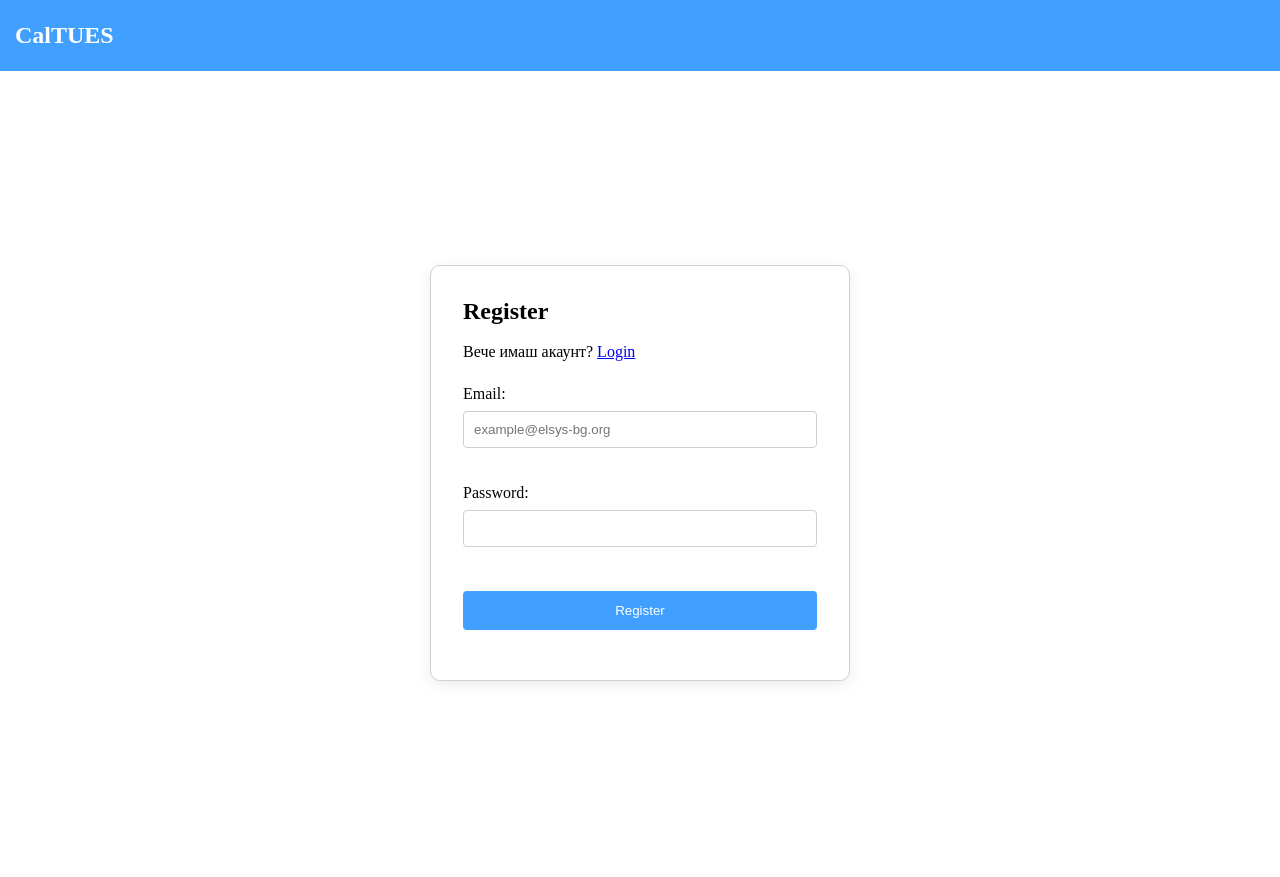
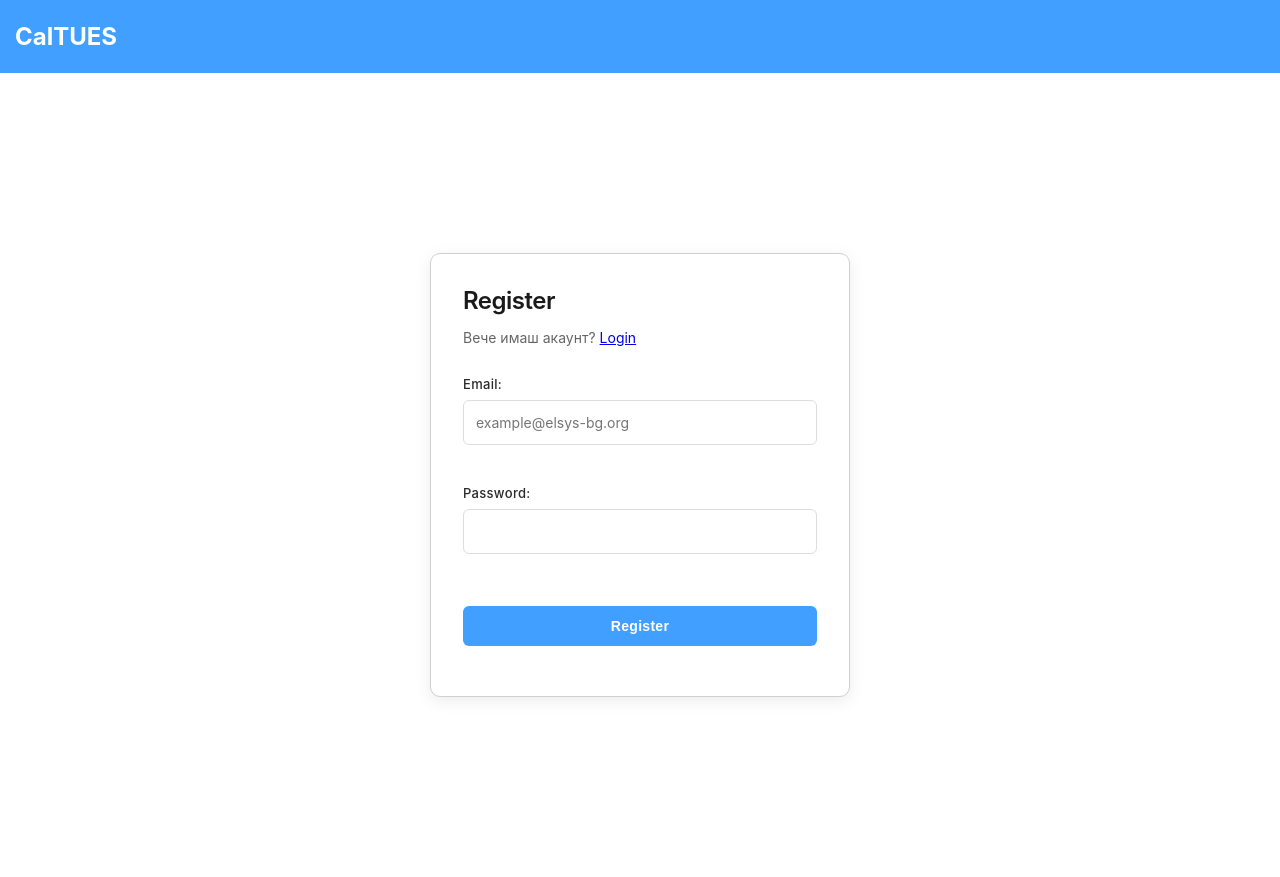
Before and after one commit to IT-8-TUES/8V-25-26-Nino-chan, a Flask app: template Kristian/templates/register.html in a window 1280 px wide. Before the commit the page ends 682 px from the top, so only its background shows below. Run offline with Flask 3, Linux system fonts and the light colour scheme; the template is opened without the code that fills it, so the values that code supplies are empty.

Commit message:
Changes to register css

```diff
--- a/Kristian/static/styles.css
+++ b/Kristian/static/styles.css
@@ -1,5 +1,7 @@
 body {
     margin: 0px;
+    font-family: -apple-system, BlinkMacSystemFont, 'Segoe UI', Roboto, 'Helvetica Neue', Arial, sans-serif;
+    color: #333;
 }
 header {
     background-color: rgb(65, 160, 255);
@@ -28,10 +30,17 @@ header h1 {
     box-shadow: 0 4px 16px rgba(0, 0, 0, 0.08);
 }
 .register-body h2 {
-    margin: 0 0 18px;
+    margin: 0 0 12px;
+    font-size: 24px;
+    font-weight: 600;
+    color: #1a1a1a;
+    letter-spacing: -0.5px;
 }
 .register-body p {
-    margin: 0 0 24px;
+    margin: 0 0 28px;
+    font-size: 14px;
+    line-height: 1.5;
+    color: #666;
 }
 .register-body form {
     display: block;
@@ -39,25 +48,52 @@ header h1 {
 .register-body label {
     display: block;
     margin-bottom: 8px;
+    font-size: 13px;
+    font-weight: 500;
+    color: #2a2a2a;
+    text-transform: capitalize;
+    letter-spacing: 0.3px;
 }
 .register-body input[type="email"],
 .register-body input[type="password"] {
     width: 100%;
     box-sizing: border-box;
-    padding: 10px;
-    margin-bottom: 18px;
-    border: 1px solid rgb(208, 208, 208);
-    border-radius: 4px;
+    padding: 11px 12px;
+    margin-bottom: 20px;
+    border: 1px solid #ddd;
+    border-radius: 6px;
+    font-size: 14px;
+    font-family: inherit;
+    line-height: 1.5;
+    transition: all 0.2s ease;
+}
+.register-body input[type="email"]:focus,
+.register-body input[type="password"]:focus {
+    outline: none;
+    border-color: rgb(65, 160, 255);
+    box-shadow: 0 0 0 3px rgba(65, 160, 255, 0.1);
 }
 .register-body input[type="submit"] {
     width: 100%;
     padding: 12px;
-    margin-top: 8px;
+    margin-top: 12px;
     border: none;
-    border-radius: 4px;
+    border-radius: 6px;
     background: rgb(65, 160, 255);
     color: white;
     cursor: pointer;
+    font-size: 14px;
+    font-weight: 600;
+    letter-spacing: 0.3px;
+    transition: all 0.2s ease;
+}
+.register-body input[type="submit"]:hover {
+    background: rgb(52, 144, 235);
+    transform: translateY(-1px);
+    box-shadow: 0 4px 12px rgba(65, 160, 255, 0.3);
+}
+.register-body input[type="submit"]:active {
+    transform: translateY(0);
 }
 .register-body #message {
     margin-top: 18px;
```
